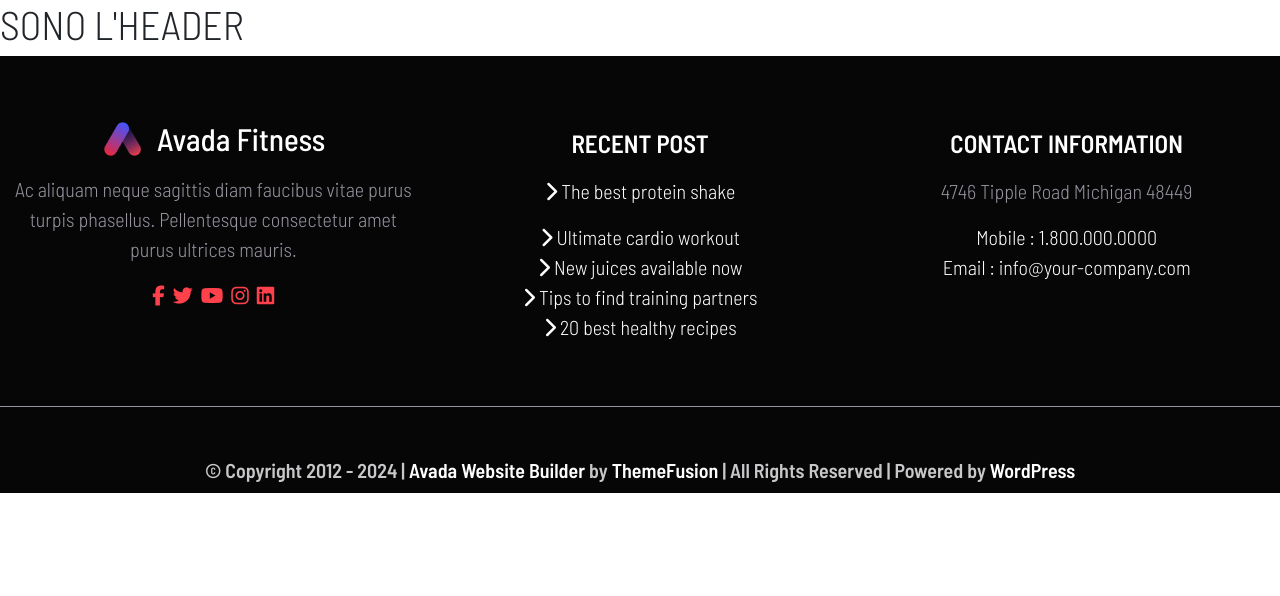
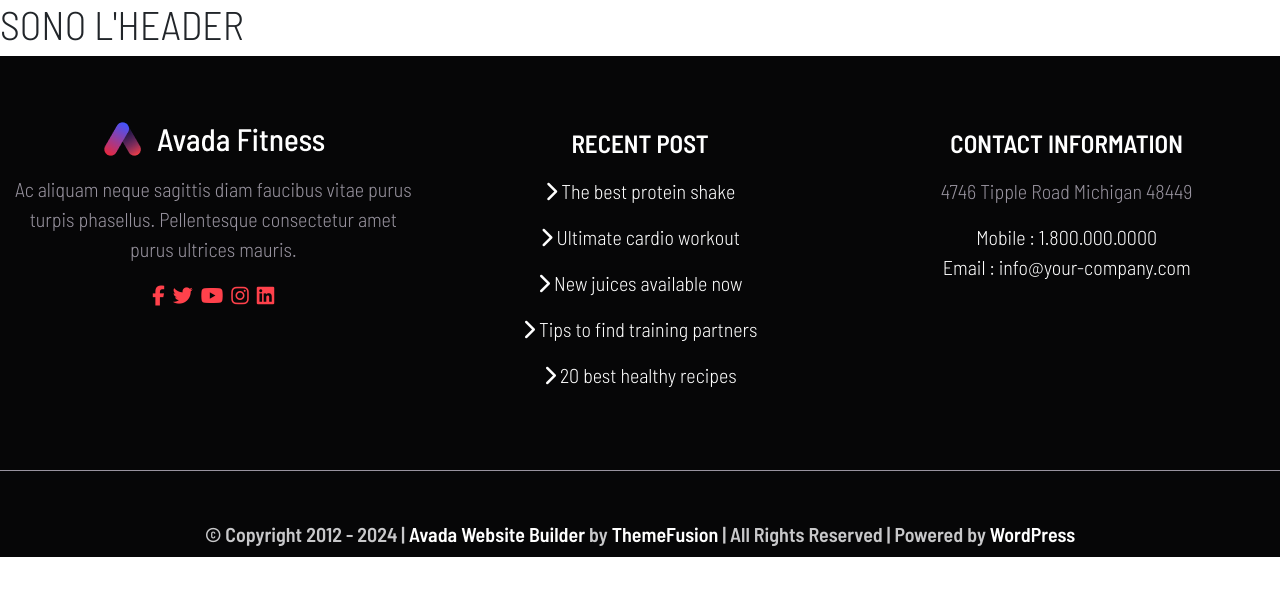
Before and after one commit to emilianogastaldo/proj-html-vuejs, a Vue app: page / in a window 1280 px wide. Shown: the top 596 px of the page. Built offline with nearby package versions, Linux system fonts and the light colour scheme.

Commit message:
aggiunti dati dinamici parziali

```diff
--- a/src/components/AppFooter.vue
+++ b/src/components/AppFooter.vue
@@ -1,6 +1,11 @@
 <script>
+import { footerLinks } from '../data/index';
 export default {
-    name: 'AppFooter'
+    name: 'AppFooter',
+    data: () => ({
+        footerLinks
+    })
+
 }
 </script>
 
@@ -36,21 +41,11 @@
                 <div class="col pt-4">
                     <h5>RECENT POST</h5>
                     <ul class="footer-menu">
-                        <li class="pb-3">
-                            <a href="#"><i class="fa-solid fa-chevron-right me-1"></i>The best protein shake</a>
+                        <!-- aggiungi a footerlinks il percorso url -->
+                        <li class="pb-3" v-for="(link, i) in footerLinks" :key="i">
+                            <a :href="link.url"><i class="fa-solid fa-chevron-right me-1"></i>{{ link.text }}</a>
                         </li>
-                        <li>
-                            <a href="#"><i class="fa-solid fa-chevron-right me-1"></i>Ultimate cardio workout</a>
-                        </li>
-                        <li>
-                            <a href="#"><i class="fa-solid fa-chevron-right me-1"></i>New juices available now</a>
-                        </li>
-                        <li>
-                            <a href="#"><i class="fa-solid fa-chevron-right me-1"></i>Tips to find training partners</a>
-                        </li>
-                        <li>
-                            <a href="#"><i class="fa-solid fa-chevron-right me-1"></i>20 best healthy recipes</a>
-                        </li>
+
                     </ul>
                 </div>
                 <div class="col pt-4">
@@ -63,7 +58,6 @@
                         Email : info@your-company.com
                     </div>
                 </div>
-                <!--fare il footer bottom, sistemare il layout, fare lista per dati dinaminci  -->
             </div>
         </div>
         <div class="footer-bottom pt-5 pb-2">
--- /dev/null
+++ b/src/data/_footerLinks.js
@@ -0,0 +1,7 @@
+export default [
+    { text: 'The best protein shake', url: 'https://avada.website/fitness/the-best-protein-shake/' },
+    { text: 'Ultimate cardio workout', url: '#' },
+    { text: 'New juices available now', url: '#' },
+    { text: 'Tips to find training partners', url: '#' },
+    { text: '20 best healthy recipes', url: '#' }
+]
--- a/src/data/index.js
+++ b/src/data/index.js
@@ -1,4 +1,5 @@
 import headerLinks from './_headerLinks';
 import jumbrotronImage from './_jumbrotronImage';
+import footerLinks from './_footerLinks';
 
-export { headerLinks, jumbrotronImage };
+export { headerLinks, jumbrotronImage, footerLinks };
```
